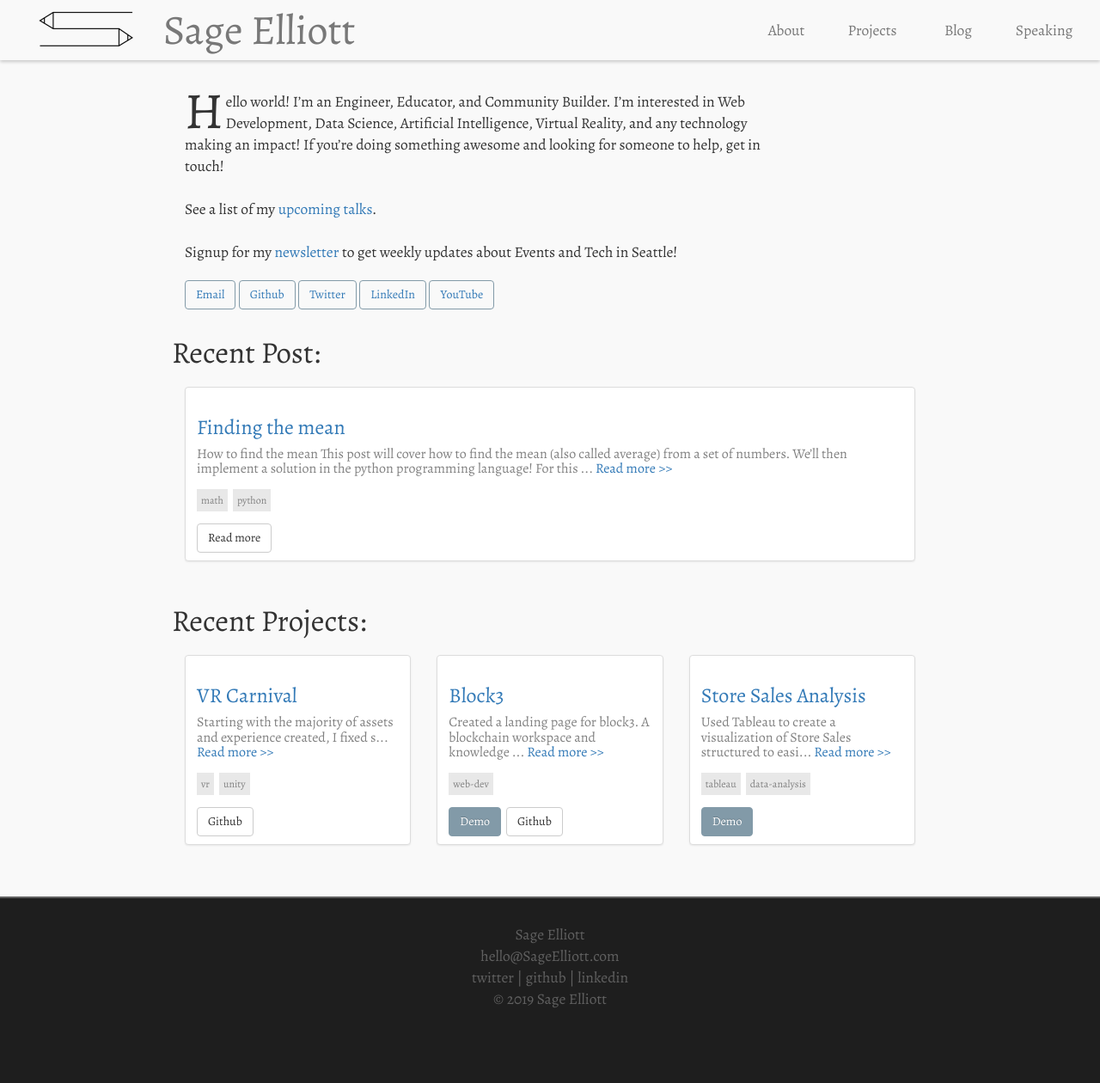
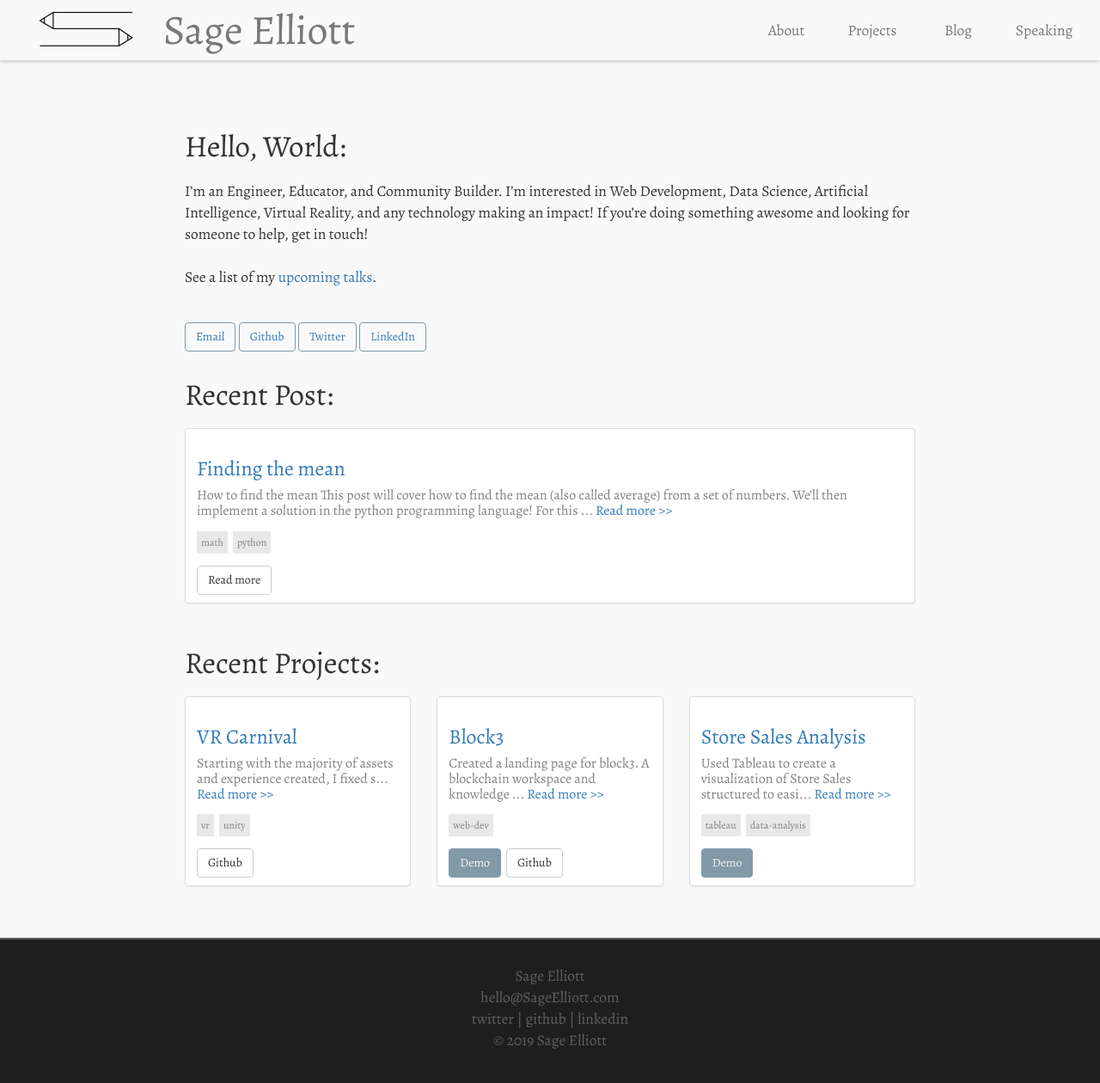
Before and after one commit to sagecodes/sage-blog, a Jekyll site: the page built from index.html, in a window 1280 px wide. Shown: the top 1260 px of the page at 86% size. Built offline with Jekyll 4.4.1, drawn with Linux system fonts in a browser that asks for light colours; nearby versions of some CDN libraries; some web fonts are replaced.

Commit message:
fix header margins, and hide button waitingon links

```diff
--- a/css/responsive.css
+++ b/css/responsive.css
@@ -52,8 +52,8 @@
       margin: 0;
     }
     .intro {
-        max-width: 700px;
-        margin: 15px 0 0 0px;
+        /* max-width: 700px; */
+
     }
     .social-buttons {
     }
--- a/css/style.css
+++ b/css/style.css
@@ -53,6 +53,9 @@ h3 {
     margin: 0;
 }
 
+.section-header {
+    margin-left:15px;
+}
 
 
 /* Navigation & Header
@@ -114,9 +117,9 @@ margin-bottom: 40px;
 }
 
 .intro {
-    max-width: 750px;
-    margin: 0 auto 0px;
+    max-width: 800px;
     padding: 15px 0;
+    margin: 15px 0 0 0px;
   }
 
 
--- a/index.html
+++ b/index.html
@@ -6,19 +6,22 @@ layout: default
 
   <section id="about">
               <div class="row">
+
                   <!-- <div class="col-md-3">
 
                       <img class="profile-photo" src="img/sage2016.jpg" alt="Sage Elliott">
                   </div> -->
-                  <div class=" col-md-12">
+                  <div class="col-md-12">
                       <p class="intro">
-                          <span class="dropcap">H</span>ello world! I’m an Engineer, Educator, and Community Builder.
+                          <!-- <span class="dropcap">H</span>ello world!  -->
+                          <h1>Hello, World:</h1>
+                          I’m an Engineer, Educator, and Community Builder.
                           I’m interested in Web Development, Data Science, Artificial Intelligence, Virtual Reality, and any technology making an impact!
                           If you’re doing something awesome and looking for someone to help, get in touch!
                           <br><br>
                           See a list of my <a href="{{ site.baseurl }}/speaking">upcoming talks</a>.
                           <br><br>
-                          Signup for my <a href="">newsletter</a> to get weekly updates about Events and Tech in Seattle!
+                          <!-- Signup for my <a href="">newsletter</a> to get weekly updates about Events and Tech in Seattle! -->
 
                       </p>
 
@@ -27,7 +30,7 @@ layout: default
                         <a class="btn btn-github" href="{{ site.github }}" target="blank">Github</a>
                         <a class="btn btn-twitter" href="{{ site.twitter }}" target="blank">Twitter</a>
                         <a class="btn btn-linkedin" href="{{ site.linkedin }}" target="blank">LinkedIn</a>
-                        <a class="btn btn-email" href="{{ site.linkedin }}" target="blank">YouTube</a>
+                        <!-- <a class="btn btn-email" href="{{ site.linkedin }}" target="blank">YouTube</a> -->
                       </div>
                   </div>
                 </div>
@@ -40,7 +43,7 @@ layout: default
 
 
             <div class="row">
-                <h1>Recent Post:</h1>
+                <h1 class="section-header">Recent Post:</h1>
 
              <ul class="post-list">
               {% for post in site.categories.post limit:1 %}
```
